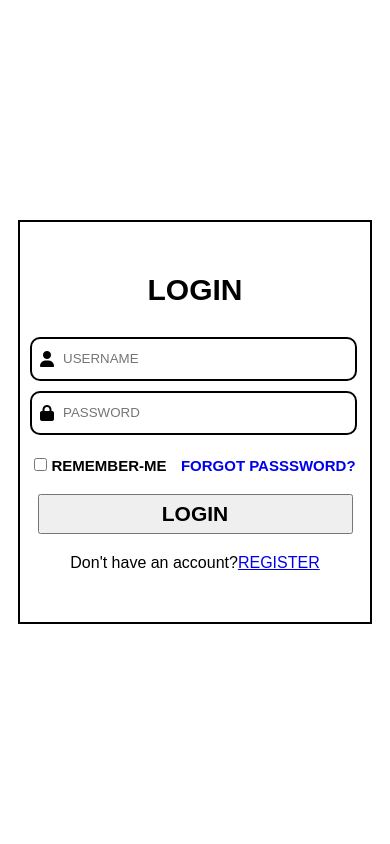
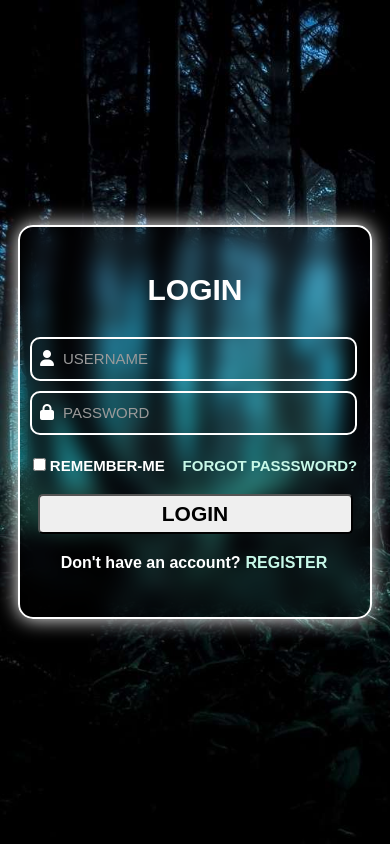
Before and after one commit to aman050705/webshow, a plain HTML site: page index.html in a window 390 px wide. Drawn offline with Linux system fonts and the light colour scheme.

```diff
--- a/index.html
+++ b/index.html
@@ -15,12 +15,12 @@
         <!-- ADDING INPUTS -->
          <div class="int">
         <div class="input">
-            <i class="fa-solid fa-user"></i>
+            <span class="icon"><i class="fa-solid fa-user"></i></span>
             <input type="text" placeholder="USERNAME">
         </div>
 
         <div class="input">
-            <i class="fa-solid fa-lock"></i>
+            <span class="icon"><i class="fa-solid fa-lock"></i></span>
             <input type="password" placeholder="PASSWORD">
         </div>
     </div>
@@ -34,7 +34,7 @@
         <!-- ADDING LOGIN BUTTON -->
          <button>LOGIN</button>
 
-         <!-- ALREADY ACCT SECTION -->
+         <!-- DON'T HAVE ACCT SECTION -->
         <p>Don't have an account?<a href="#">REGISTER</a></p>
 
     </div>
--- a/style.css
+++ b/style.css
@@ -11,21 +11,29 @@ body{
     display: flex;
     justify-content: center;
     align-items: center;
+    background: url("vOJsqkP.jpg") no-repeat;
+    background-size: cover;
+    opacity: 2;
 }
 
+
 .container{
-    height: 400px;
+    height: 390px;
     width: 350px;
     display: flex;
     justify-content: center;
     align-items: center;
     flex-direction: column;
-    border: 2px solid black;
+    border: 2px solid white;
+    border-radius: 15px;
+    backdrop-filter: blur(10px);
+    box-shadow: 0 0 20px white;
 }
 
 h2{
     margin-bottom: 30px;
     font-size: 30px;
+    color: white;
 }
 
 /* INPUT SECTION */
@@ -50,9 +58,12 @@ h2{
     margin-bottom: 10px;
     align-items: center;
     border-radius: 10px;
-    border: 2px solid black;
+    border: 2px solid white;
 }
 
+.icon{
+    color: white;
+}
 
 .input input{
     height: 100%;
@@ -61,6 +72,12 @@ h2{
     border: none;
     outline: none;
     padding-left: 9px;
+    color: white;
+    font-size: 15px;
+}
+
+.input input::placeholder{
+    color: rgb(155, 154, 154);
 }
 
 
@@ -78,6 +95,7 @@ h2{
 
 .rem-for label{
     font-weight: bold;
+    color: white;
 }
 
  .rem-for a{
@@ -92,4 +110,22 @@ button{
     font-size: 21px;
     font-weight: bold;
     margin-bottom: 20px;
+    border-radius: 5px;
 }
+
+/* DON'T HAVE ACCT SECTION */
+p{
+    font-weight: bold;
+    padding-right: 2px;
+    color: white;
+}
+
+a{
+    text-decoration: none;
+    color: rgb(199, 248, 232);
+    padding-left: 5px;
+
+    &:hover{
+     text-decoration: underline;
+    }
+}
```
Also changed, not shown: vOJsqkP.jpg (added).
